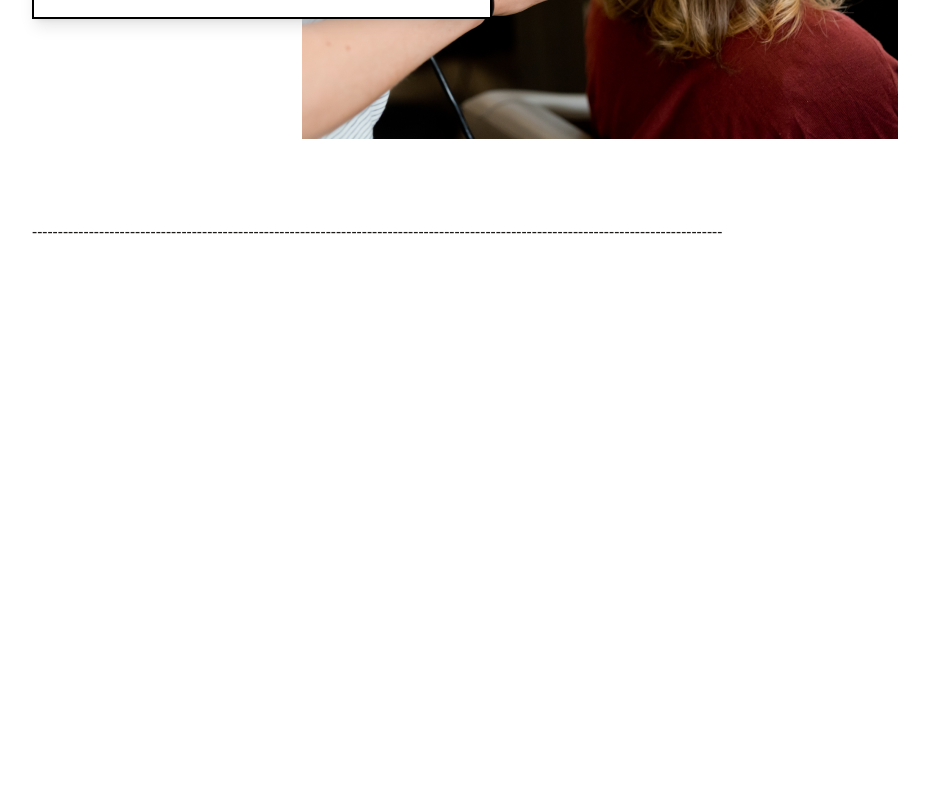
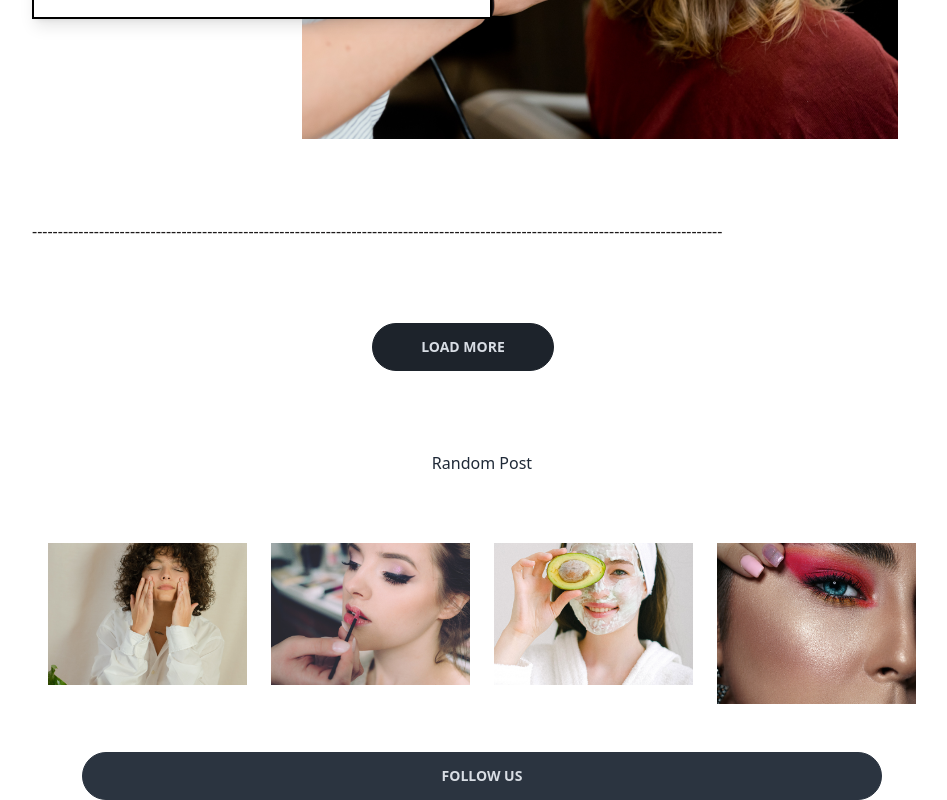
Before and after one commit to rubaiyat12/task-2, a React (Vite) app: page / in a window 1280 px wide. Shown: the part 5656-6456 px from the top of the page, without its empty margins (158-1105 px from the left). Before the commit the page ends 5979 px from the top, so only its background shows below. Built offline with nearby package versions, Linux system fonts and the light colour scheme.

Commit message:
instagram feed part

```diff
--- a/src/Layout/Main.jsx
+++ b/src/Layout/Main.jsx
@@ -5,6 +5,7 @@ import Banner from "../components/Banner/Banner";
 import HeadingCart from "../components/HeadingCart/HeadingCart";
 import Latest from "../components/Latest/Latest";
 import RandomPost from "../components/RandomPost/RandomPost";
+import InstagramFeed from "../components/InstagramFeed/InstagramFeed";
 
 
 
@@ -19,6 +20,7 @@ const Main = () => {
             <Latest></Latest>
 
             <RandomPost></RandomPost>
+            <InstagramFeed></InstagramFeed>
 
 
 
--- /dev/null
+++ b/src/components/InstagramFeed/InstagramFeed.jsx
@@ -0,0 +1,73 @@
+
+import img3 from '../../assets/cart/Image (3).png'
+import img4 from '../../assets/cart/Image (4).png'
+import img2 from '../../assets/cart/Image (2).png'
+import img6 from '../../assets/landinPage/Image (6).png'
+
+
+const InstagramFeed = () => {
+    return (
+        < div className='mt-20 max-w-[900px] mx-auto'>
+        <h2 className="mx-auto text-center mb-5">Random Post</h2>
+
+        <div className=' p-4 py-12 grid md:grid-cols-4 gap-6'>
+
+        {/* Card */}
+        <div className='relative'>
+
+
+          <img
+          className='max-h-[160px] md:max-h-[200px] w-full object-cover '
+            src={img4}
+            alt='/'
+          />
+        </div>
+
+
+        {/* Card */}
+        <div className='rounded-xl relative'>
+
+
+          <img
+          className='max-h-[160px] md:max-h-[200px] w-full object-cover '
+            src={img2}
+            alt='/'
+          />
+        </div>
+
+        {/* Card */}
+        <div className='rounded-xl relative'>
+
+
+          <img
+          className='max-h-[160px] md:max-h-[200px] w-full object-cover '
+            src={img3}
+            alt='/'
+          />
+        </div>
+
+        {/* Card */}
+        <div className='rounded-xl relative'>
+
+
+          <img
+          className='max-h-[160px] md:max-h-[200px] w-full object-cover '
+            src={img6}
+            alt='/'
+          />
+        </div>
+
+
+
+
+      </div>
+      <div className='max-w-[800px] mx-auto'>
+      <button className="btn btn-block btn-neutral rounded-full ">Follow Us</button>
+      </div>
+
+      </div>
+
+    );
+};
+
+export default InstagramFeed;
--- a/src/components/RandomPost/RandomPost.jsx
+++ b/src/components/RandomPost/RandomPost.jsx
@@ -111,6 +111,11 @@ const RandomPost = () => {
             </div>
 
             <Border></Border>
+            <div className='mx-[340px]'>
+            <button className="btn btn-active btn-neutral rounded-full w-[182px]">Load More</button>
+
+            </div>
+
 
             </div>
 
```
